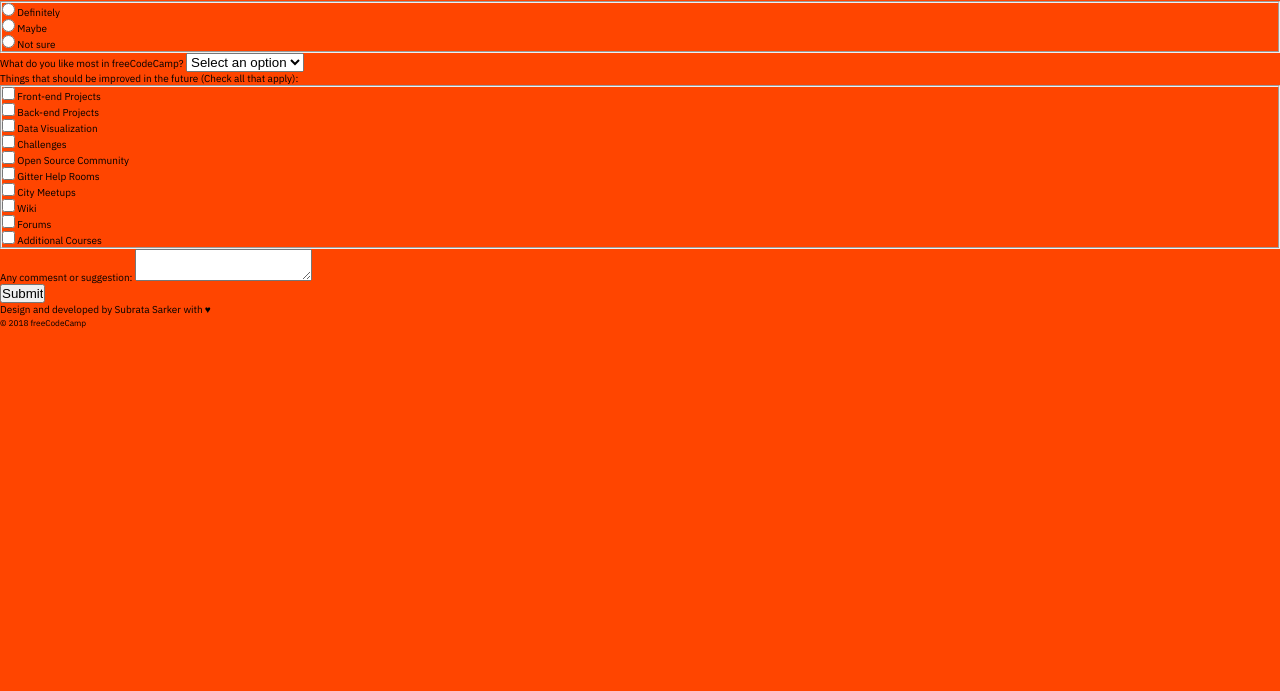
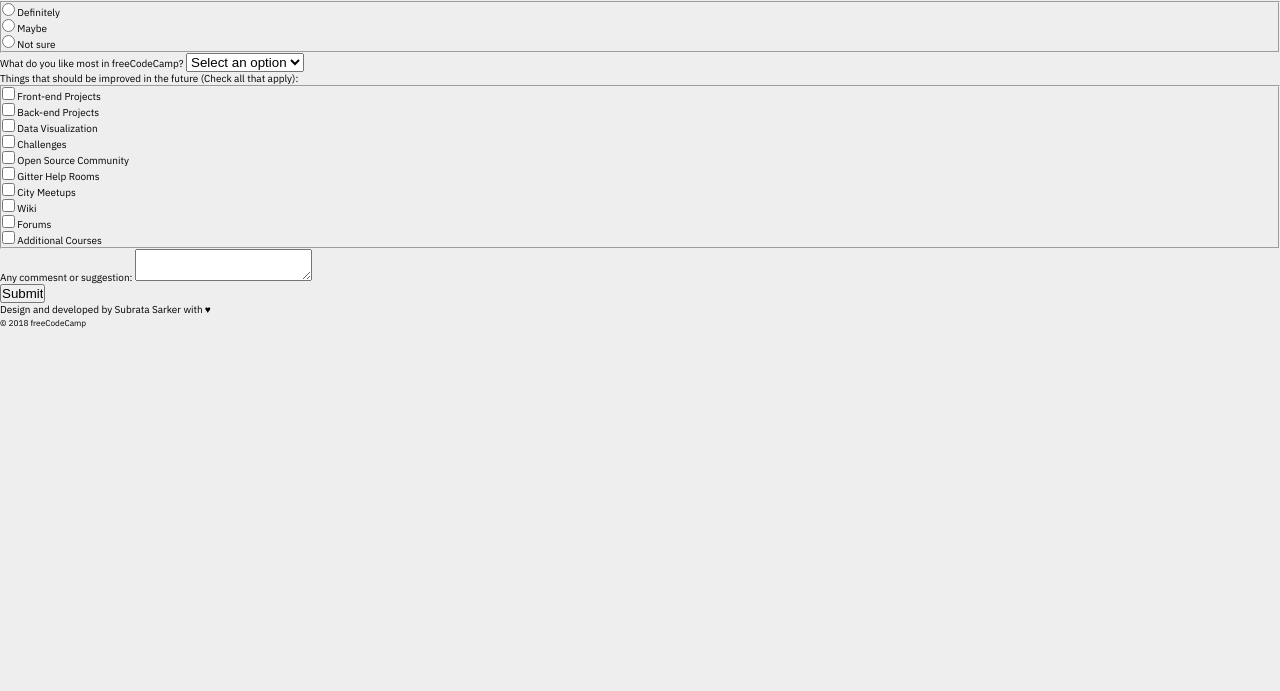
Before and after one commit to picklu/survey-form, a website: page index.html in a window 1280 px wide. Shown: the part 109-800 px from the top of the page. Drawn offline with nearby package versions, Linux system fonts and the light colour scheme; files that its build step writes are made by us from their sources.

Commit message:
Change background color to off-white

```diff
--- a/sass/_base.scss
+++ b/sass/_base.scss
@@ -33,6 +33,5 @@
 body {
     color: $color-primary;
     font-family: $font-primary;
-
-    background-color: orangered;
+    background-color: #eee;
 }
```
